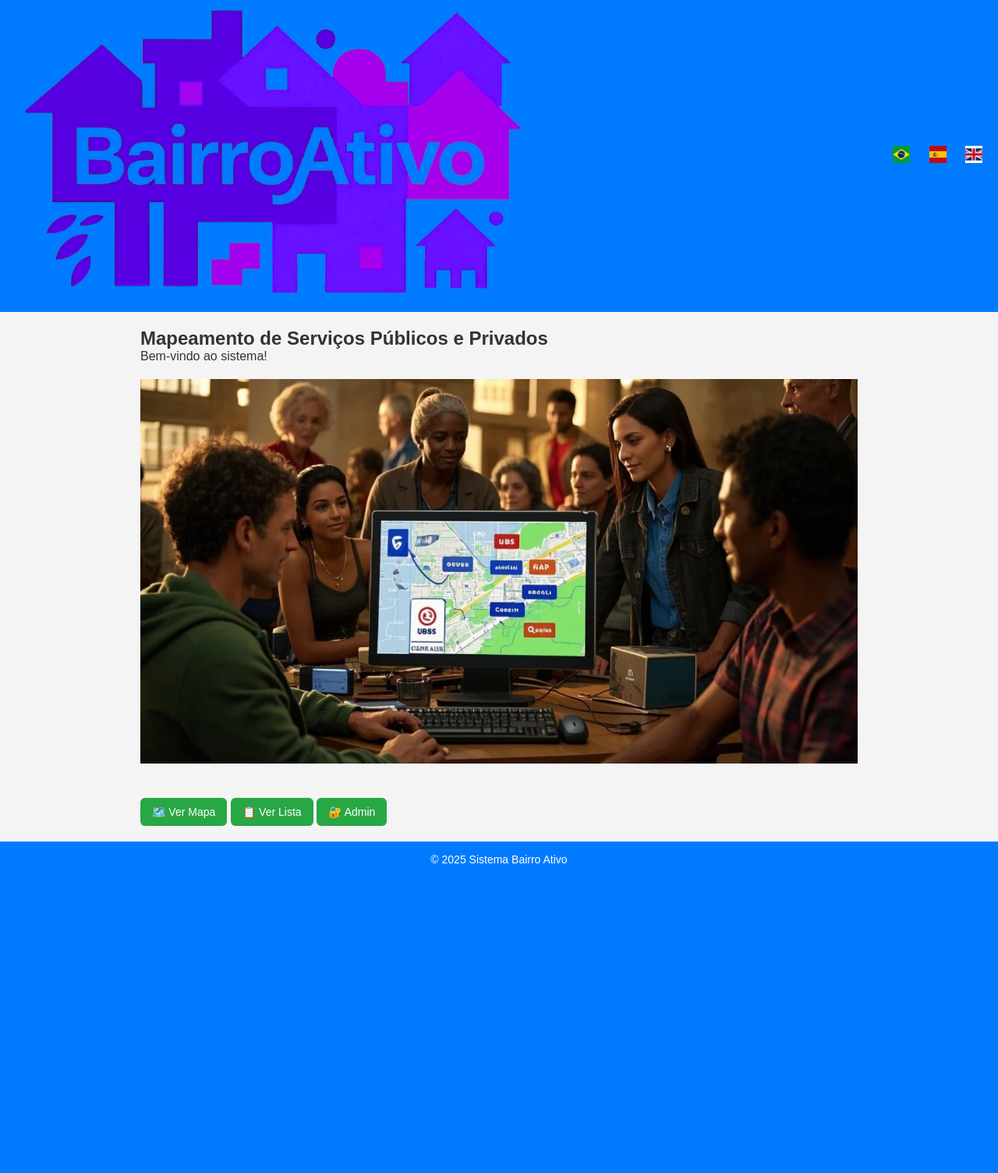
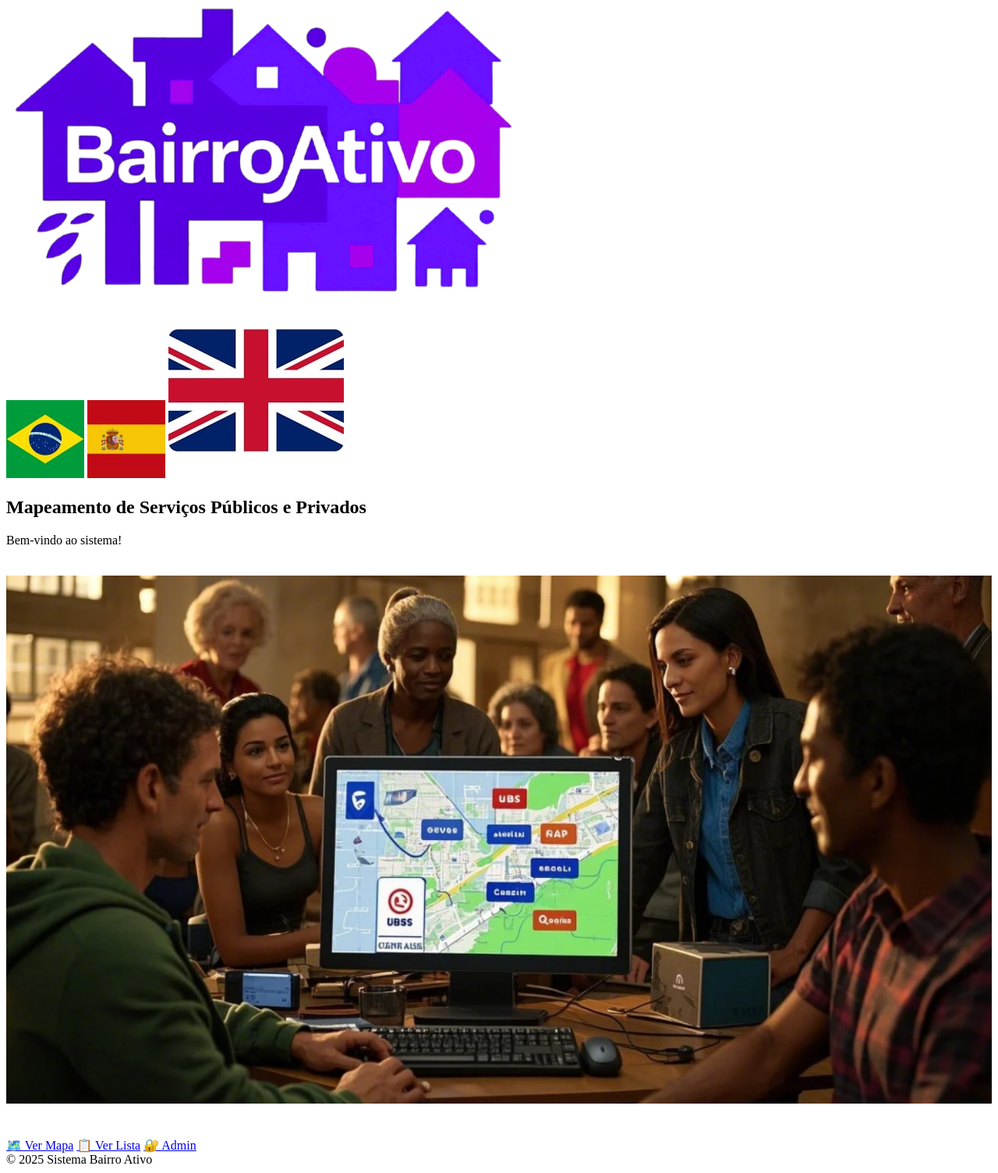
Before and after one commit to leotiag0/bairroativo, a PHP site: page / in a window 1280 px wide. Shown: the whole page at 78% size. Before the commit the page ends 1107 px from the top, so only its background shows below. Run offline with PHP 8.4, Linux system fonts and the light colour scheme.

Commit message:
Update public.css

```diff
--- a/css/public.css
+++ b/css/public.css
@@ -1,191 +1,32 @@
-/* Reset e base */
-* {
-    margin: 0;
-    padding: 0;
-    box-sizing: border-box;
+body.contraste-alto {
+    background-color: #000 !important;
+    color: #fff !important;
 }
 
-html, body {
-    height: 100%;
-    font-family: Arial, sans-serif;
-    background-color: #f4f4f4;
-    color: #333;
-    display: flex;
-    flex-direction: column;
+body.contraste-alto a,
+body.contraste-alto .btn,
+body.contraste-alto select,
+body.contraste-alto input {
+    color: #fff !important;
+    background: #000 !important;
+    border: 2px solid #fff !important;
 }
 
-/* Header */
-header {
-    background-color: #007bff;
-    color: white;
-    padding: 10px 20px;
-    display: flex;
-    justify-content: space-between;
-    align-items: center;
-    flex-wrap: wrap;
+body.contraste-alto header,
+body.contraste-alto footer {
+    background: #111 !important;
 }
 
-.logo {
-    height: 60px;
-}
-
-.flag-icon {
-    height: 22px;
-    margin-left: 10px;
+#toggle-contraste {
+    position: fixed;
+    top: 10px;
+    right: 10px;
+    z-index: 999;
+    background: #222;
+    color: #fff;
+    border: none;
+    padding: 6px 12px;
+    border-radius: 4px;
+    font-size: 13px;
     cursor: pointer;
 }
-
-/* Menu */
-.menu a {
-    color: white;
-    text-decoration: none;
-    margin-left: 10px;
-    font-weight: bold;
-}
-
-.menu a:hover {
-    text-decoration: underline;
-}
-
-/* Layout principal */
-main {
-    flex: 1;
-    display: flex;
-    flex-direction: column;
-}
-
-.container {
-    max-width: 960px;
-    margin: auto;
-    padding: 20px;
-}
-
-/* Rodapé */
-footer {
-    background-color: #007bff;
-    color: white;
-    text-align: center;
-    padding: 15px;
-    font-size: 14px;
-}
-
-/* Botões */
-.btn {
-    background-color: #28a745;
-    color: white;
-    text-decoration: none;
-    padding: 10px 15px;
-    border-radius: 6px;
-    display: inline-block;
-    font-size: 14px;
-    border: none;
-    cursor: pointer;
-    transition: background-color 0.3s ease;
-    white-space: nowrap;
-}
-
-.btn:hover {
-    background-color: #218838;
-}
-
-/* Filtros */
-.filtros {
-    background-color: #f1f1f1;
-    padding: 15px;
-}
-
-/* Filtros com layout flexível (para mapa.php) */
-.filtros-flex {
-    display: flex;
-    flex-wrap: wrap;
-    gap: 10px;
-    align-items: center;
-    justify-content: space-between;
-}
-
-.filtros-flex input[type="text"],
-.filtros-flex select,
-.filtros-flex .btn {
-    padding: 10px;
-    font-size: 14px;
-    border-radius: 5px;
-    border: 1px solid #ccc;
-    outline: none;
-}
-
-.filtros-flex .btn {
-    background-color: #28a745;
-    color: white;
-    border: none;
-    cursor: pointer;
-    white-space: nowrap;
-}
-
-.filtros-flex .btn:hover {
-    background-color: #218838;
-}
-
-/* Mapa */
-#map {
-    width: 100%;
-    min-height: 400px;
-    max-height: 90vh;
-    border-radius: 6px;
-    margin: 0 auto;
-}
-
-/* Card de serviço (usado em lista.php) */
-.card-servico {
-    display: flex;
-    gap: 15px;
-    border: 1px solid #ccc;
-    padding: 15px;
-    border-radius: 6px;
-    background: #fff;
-    align-items: center;
-}
-
-.card-servico .thumb {
-    width: 60px;
-    height: 60px;
-    flex-shrink: 0;
-    border-radius: 6px;
-    overflow: hidden;
-    background: #eee;
-    display: flex;
-    align-items: center;
-    justify-content: center;
-}
-
-.card-servico .thumb img {
-    width: 100%;
-    height: auto;
-    object-fit: contain;
-}
-
-.card-servico .info {
-    flex-grow: 1;
-}
-
-/* Responsivo */
-@media (max-width: 768px) {
-    .filtros-flex {
-        flex-direction: column;
-        align-items: stretch;
-    }
-
-    .filtros-flex .btn {
-        width: 100%;
-    }
-
-    .card-servico {
-        flex-direction: column;
-        align-items: flex-start;
-    }
-
-    .card-servico .thumb {
-        width: 100%;
-        height: auto;
-        margin-bottom: 10px;
-    }
-}
```
